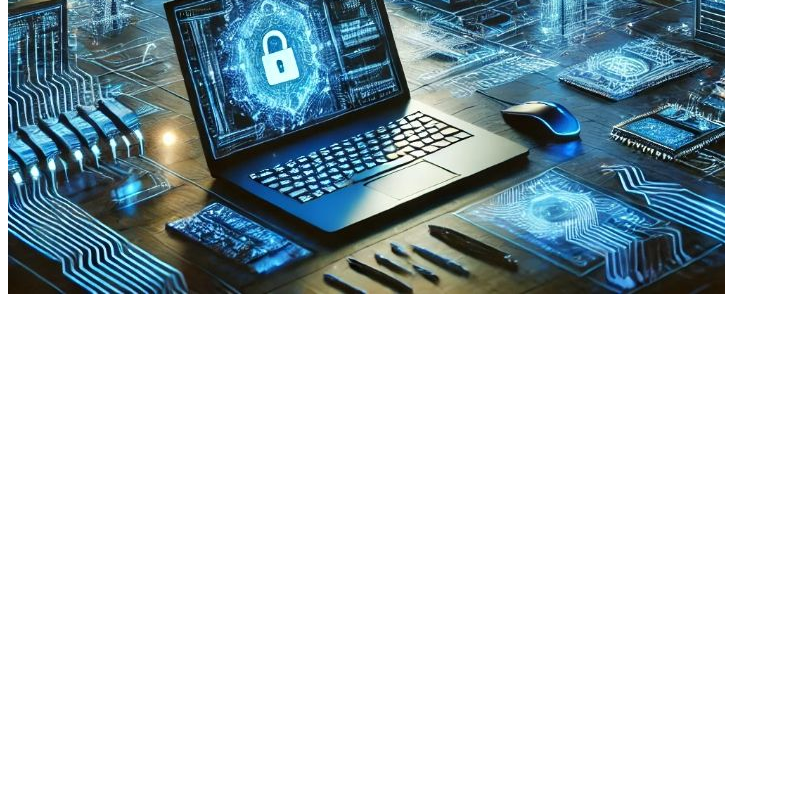
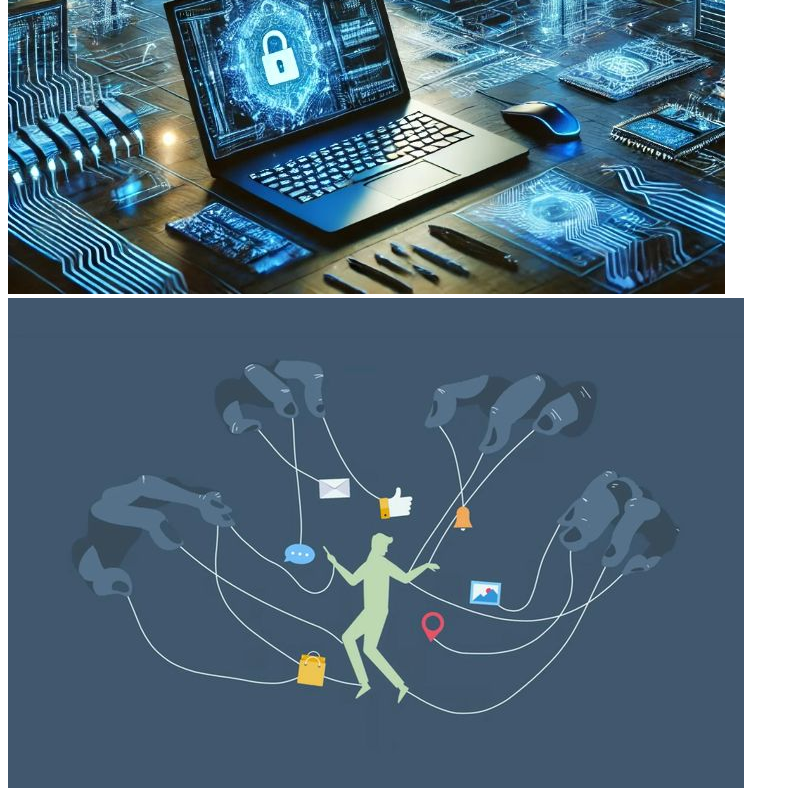
Before and after one commit to marieduardabarbieri/atividade-fabio, a plain HTML site: page index.html in a window 1280 px wide. Shown: the part 918-1718 px from the top of the page, without its empty margins (0-799 px from the left). Before the commit the page ends 1224 px from the top, so only its background shows below. Drawn offline with Linux system fonts and the light colour scheme.

Commit message:
inserção da terceira imagem

```diff
--- a/index.html
+++ b/index.html
@@ -9,5 +9,6 @@
     <h1>Atividade do fabio</h1>
     <img src="img/image1.png" alt="" srcset="" />
     <img src="img/image2.png" alt="" srcset="" />
+    <img src="img/image3.png" alt="" srcset="" />
   </body>
 </html>
```
